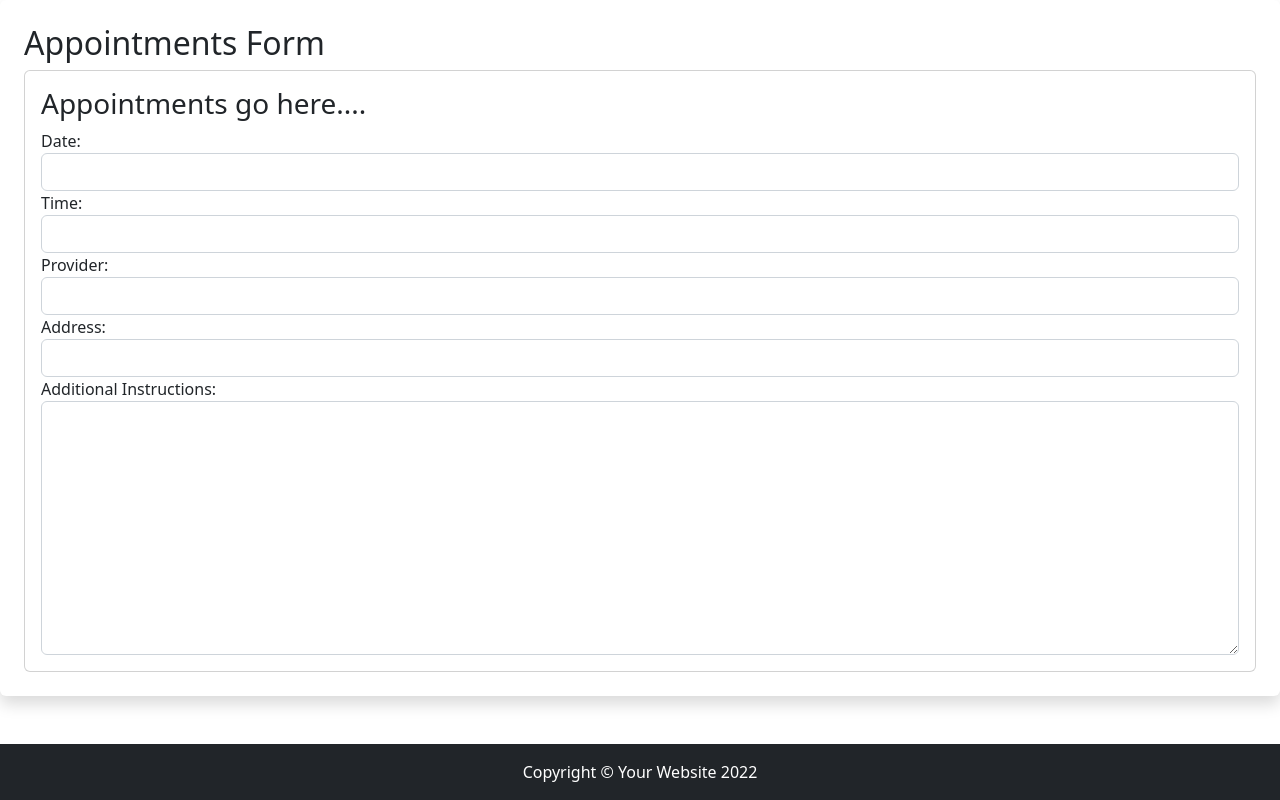
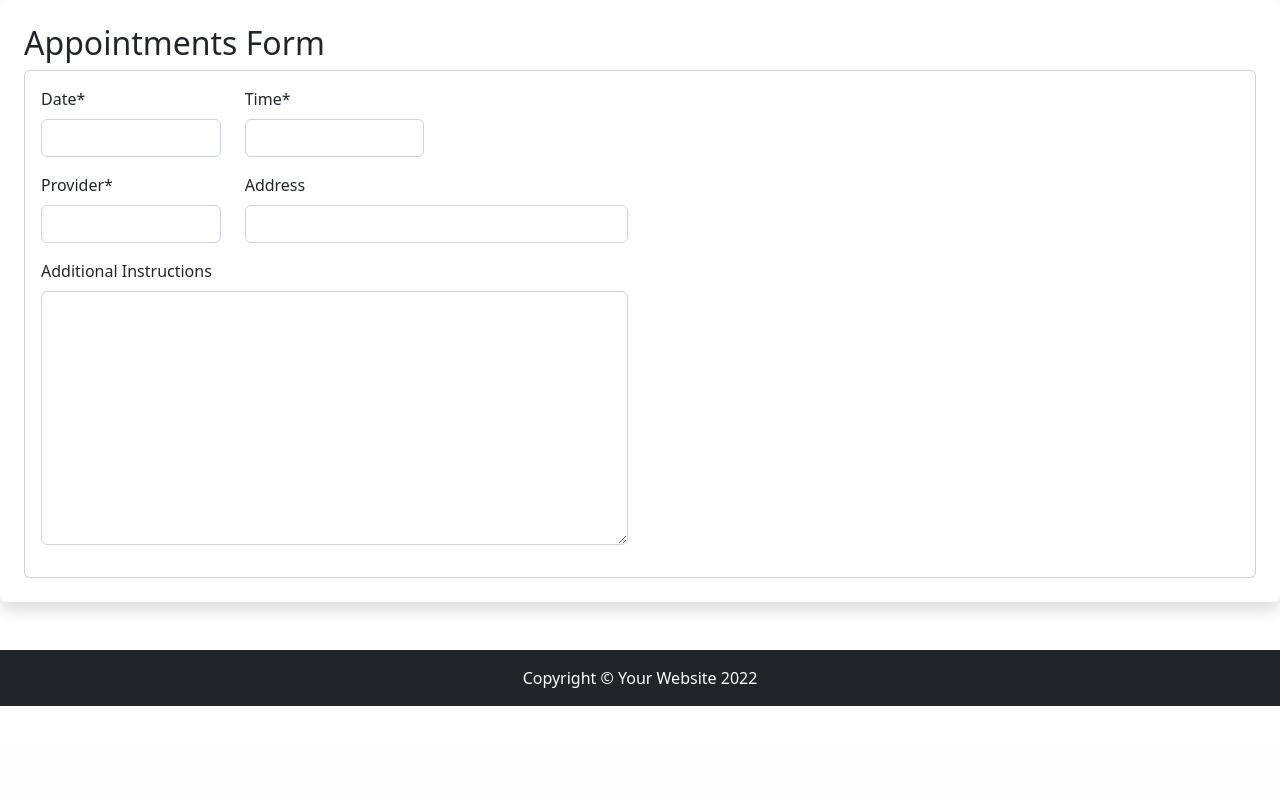
Before and after one commit to Stephen-Nw/nwaukwaPHR, a Django app: page /user_appointments in a window 1280 px wide. Shown: the part 56-856 px from the top of the page. After the commit the page ends 762 px from the top, so only its background shows below. Run offline with Django 4.2, Linux system fonts and the light colour scheme; some libraries are stand-ins or nearby versions.

Commit message:
format user appt form

```diff
--- a/health_records/templates/health_records/user_appointments.html
+++ b/health_records/templates/health_records/user_appointments.html
@@ -15,8 +15,27 @@
     <form action="" method=POST class="card p-3">
 
         {% csrf_token %}
-        <h3>Appointments go here....</h3>
-        {{ form }}
+        <div class="row">
+            <div class="col-2">
+                {{ form.appt_date|as_crispy_field }}
+            </div>
+            <div class="col-2">
+                {{ form.appt_time|as_crispy_field }}
+            </div>
+        </div>
+        <div class="row">
+            <div class="col-2">
+                {{ form.appt_provider|as_crispy_field }}
+            </div>
+            <div class="col-4">
+                {{ form.appt_address|as_crispy_field }}
+            </div>
+        </div>
+        <div class="row">
+            <div class="col-6">
+                {{ form.appt_instructions|as_crispy_field }}
+            </div>
+        </div>
 
 
     </form>
```
